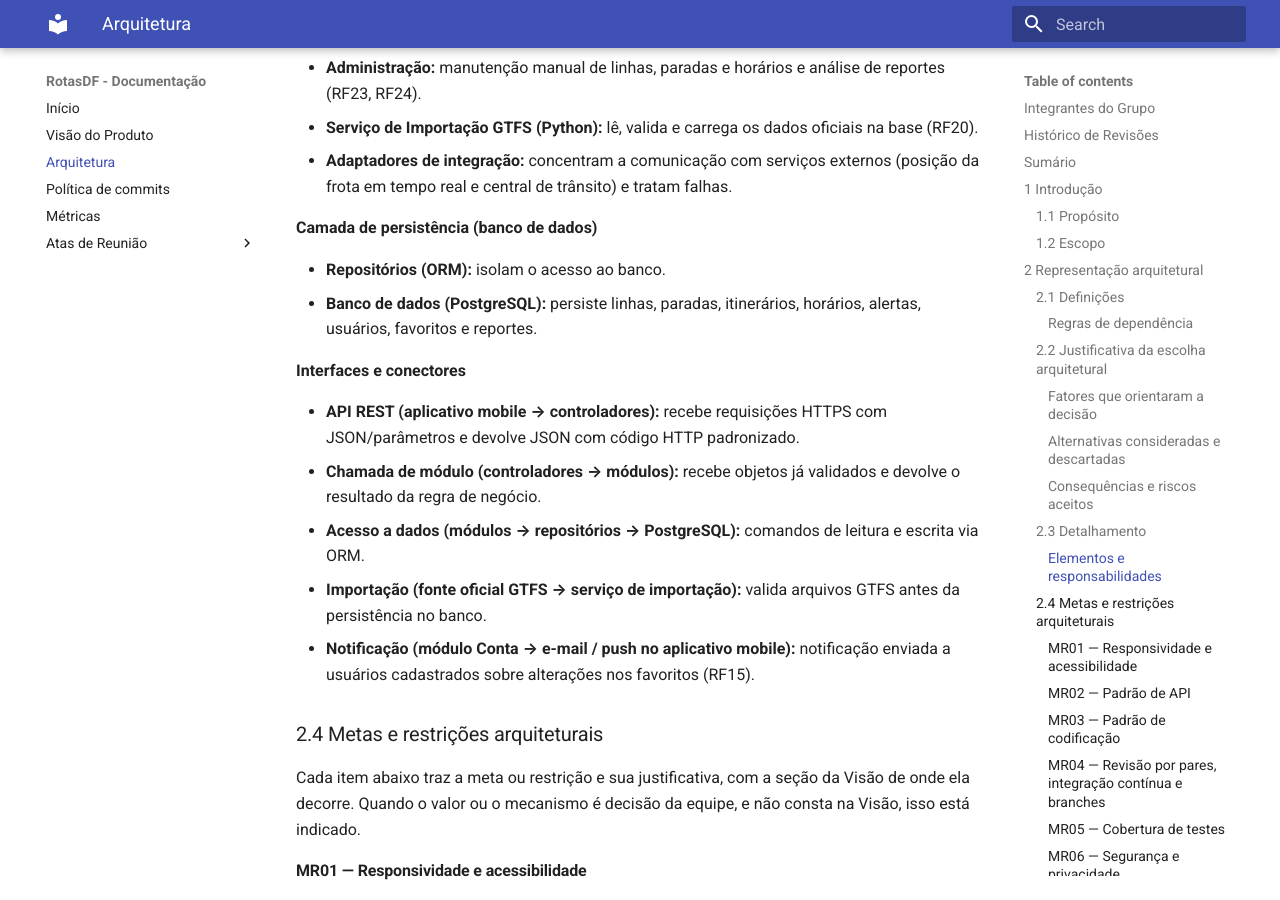
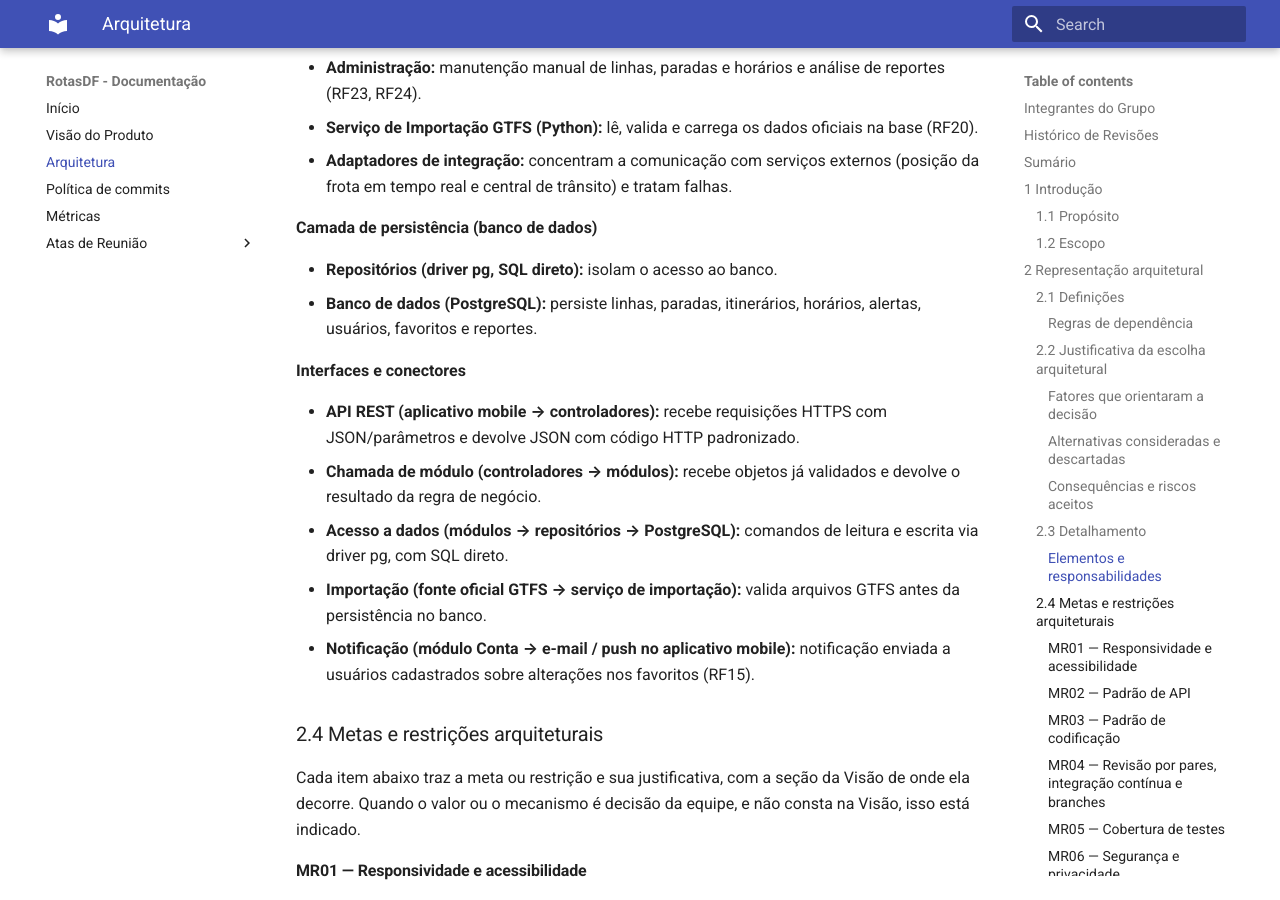
Before and after one commit to FGA0138-MDS-Ajax/2026.2-T02-Knuth, an MkDocs documentation site: the page built from docs/Documento_de_Arquitetura.md, in a window 1280 px wide and 900 px high, scrolled down 6011 px. Built offline with MkDocs 1.6.1 and Material for MkDocs 9.7.7, drawn with Linux system fonts in a browser that asks for light colours; some of the changed text lies outside the part shown.

Commit message:
docs: registra correção dos DEF-022 e DEF-027

```diff
--- a/docs/Documento_de_Arquitetura.md
+++ b/docs/Documento_de_Arquitetura.md
@@ -138,14 +138,14 @@ A figura a seguir apresenta o estilo arquitetural escolhido, com as camadas, os
 
 **Camada de persistência (banco de dados)**
 
-- **Repositórios (ORM):** isolam o acesso ao banco.
+- **Repositórios (driver pg, SQL direto):** isolam o acesso ao banco.
 - **Banco de dados (PostgreSQL):** persiste linhas, paradas, itinerários, horários, alertas, usuários, favoritos e reportes.
 
 **Interfaces e conectores**
 
 - **API REST (aplicativo mobile → controladores):** recebe requisições HTTPS com JSON/parâmetros e devolve JSON com código HTTP padronizado.
 - **Chamada de módulo (controladores → módulos):** recebe objetos já validados e devolve o resultado da regra de negócio.
-- **Acesso a dados (módulos → repositórios → PostgreSQL):** comandos de leitura e escrita via ORM.
+- **Acesso a dados (módulos → repositórios → PostgreSQL):** comandos de leitura e escrita via driver pg, com SQL direto.
 - **Importação (fonte oficial GTFS → serviço de importação):** valida arquivos GTFS antes da persistência no banco.
 - **Notificação (módulo Conta → e-mail / push no aplicativo mobile):** notificação enviada a usuários cadastrados sobre alterações nos favoritos (RF15).
 
@@ -355,7 +355,7 @@ O Quadro 1 resume a responsabilidade de cada componente e as interfaces que ele
 | Importação GTFS (Python) | Lê o pacote GTFS, valida estrutura e consistência e carrega a base em transação única, em processo separado do servidor (RF20, MR09). | ServicoImportacao | Fonte oficial GTFS; PostgreSQL |
 | Adaptadores de integração | Comunicação com a posição da frota e a central de trânsito, com tempo limite e tratamento de falhas (MR09). | ProvedorPosicaoFrota; ProvedorCentralTransito | Serviços externos (HTTPS) |
 | **Camada de persistência** | | | |
-| Repositórios (ORM) | Isolam o acesso ao banco; cada módulo usa só os repositórios das suas tabelas. | AcessoDados | PostgreSQL (SQL, porta 5432) |
+| Repositórios (driver pg, SQL direto) | Isolam o acesso ao banco; cada módulo usa só os repositórios das suas tabelas. | AcessoDados | PostgreSQL (SQL, porta 5432) |
 | PostgreSQL | Armazena dados de transporte, alertas, usuários, favoritos, buscas, reportes e o histórico de importações. | Conexão SQL (porta 5432) | — |
 
 *Fonte: Elaborado pelos autores (2026).*
```
Also changed, not shown: docs/Defeitos_KNUTH.md (+2 -2 lines).
